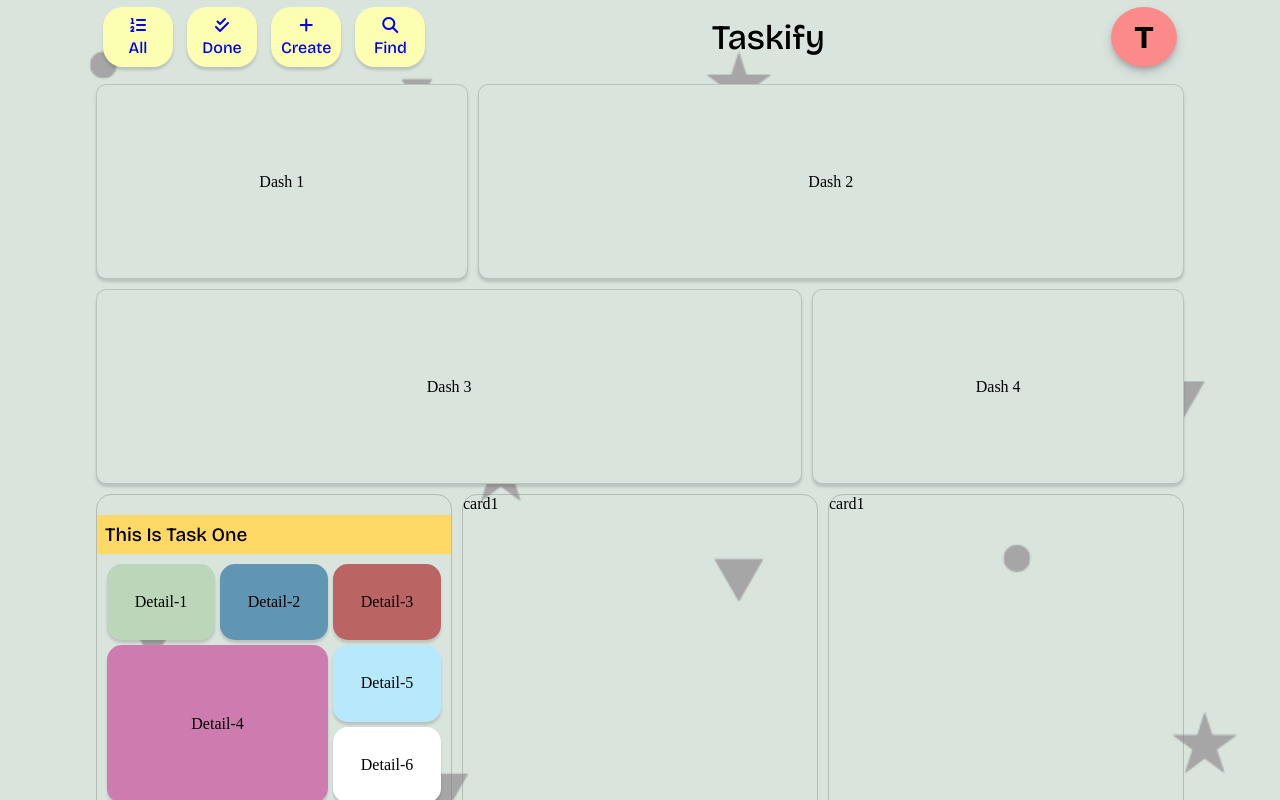
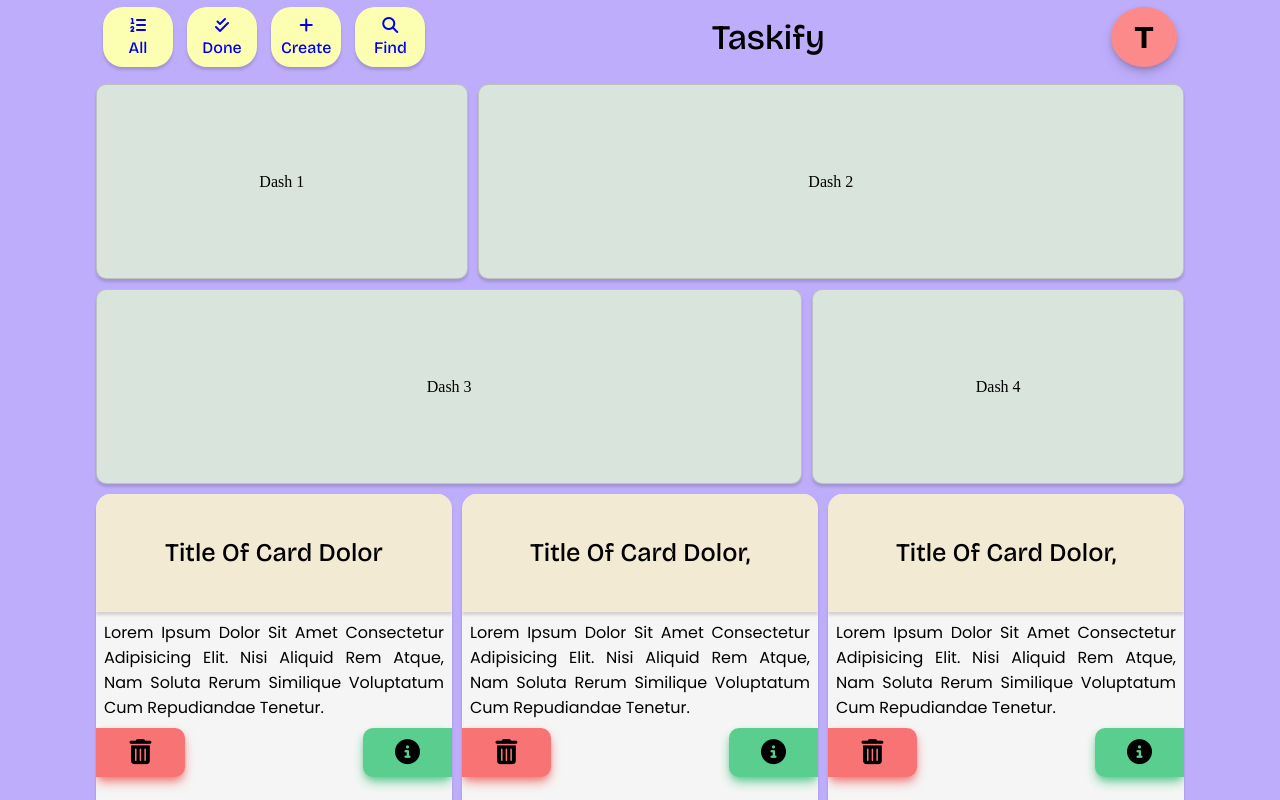
Before and after one commit to tahaali-dev/Taskifyclient, a React (Vite) app: page /dash in a window 1280 px wide. Shown: the top 800 px of the page. Built offline with nearby package versions, Linux system fonts and the light colour scheme.

Commit message:
card final chck

```diff
--- a/src/Components/Card/Card.css
+++ b/src/Components/Card/Card.css
@@ -1,7 +1,3 @@
-
-
-
-
 .card-container {
   /* border: 1px solid red; */
   display: grid;
@@ -11,83 +7,83 @@
 }
 .card {
   /* border: 1px solid green; */
-    height: 40vh;
+  height: 42vh;
   border-radius: 15px;
   display: flex;
   flex-direction: column;
   background-color: transparent;
   overflow: hidden;
-    border: 1px solid rgba(128, 128, 128, 0.418);
+  background-color: #f5f5f5;
+  box-shadow: rgba(0, 0, 0, 0.15) 0px 3px 3px 0px;
 }
 .title {
-    margin-top: 20px;
-    background-color: #ffd966;
+  /* border: 1px solid; */
+  /* margin-top: 15px; */
   padding: 8px;
   font-family: var(--bric);
-    font-size: 19px;
-  }
-  .task-details {
-    /* border: 1px solid white; */
-    height: 100%;
-    display: grid;
-    grid-template-areas:
-    "d1 d2 d3"
-    "d4 d4 d5"
-    "d4 d4 d6"
-    ;
-    gap: 5px;
-    padding: 10px;
-  }
-  .dt{
-      /* border: 1px solid; */
-      /* background-color: aliceblue; */
-      border-radius: 15px;
+  font-size: 17px;
+  min-height: 35%;
   display: flex;
   justify-content: center;
   align-items: center;
+  background-color: #f2ead3;
   box-shadow: rgba(0, 0, 0, 0.15) 0px 3px 3px 0px;
+  text-transform: capitalize;
+}
+.desc {
+  padding: 8px;
+  font-family: var(--pop);
+  text-align: justify;
+  text-transform: capitalize;
+}
+.bottom-card {
+  /* border: 1px solid; */
+  display: flex;
+  justify-content: space-between;
+}
+.bottom-card .delete {
+  font-size: 25px;
+  padding: 12px;
+  width: 25%;
+  background-color: #f87474;
+  border-radius: 0px 10px 10px 0px;
+  display: flex;
+  justify-content: center;
+  box-shadow: #f87474 0px 6px 12px -2px,
+  rgba(0, 0, 0, 0.3) 0px 3px 7px -3px;
+  transition: 0.3s ease-in-out;
+}
+.delete:hover{
+    background-color: #FF1E00;
+    color: white;
+    transition: 0.3s ease-in-out;
+}
+.readmore {
+  min-width: 25%;
+  background-color: #59ce8f;
+  display: flex;
+  justify-content: center;
+  border-radius: 10px 0px 0px 10px;
+  box-shadow: #59ce8f 0px 6px 12px -2px,
+  rgba(0, 0, 0, 0.3) 0px 3px 7px -3px;
+  transition: 0.3s ease-in-out;
 
 }
-  .dt-1{
-      grid-area: d1;
-    background-color: #bbd6b8;
-
+.readmore:hover{
+    background-color: green;
+    color: white;
+    transition: 0.3s ease-in-out;
 }
-  .dt-2{
-      grid-area: d2;
-    background-color: #6096b4;
-
-  }
-  .dt-3{
-      grid-area: d3;
-    /* background-color: #b8e8fc; */
-    background-color: #bb6464;
-
-
-  }
-  .dt-4{
-      grid-area: d4;
-    background-color: #ce7bb0;
-
-  }
-  .dt-5{
-      grid-area: d5;
-    background-color: #b8e8fc;
-
-  }
-  .dt-6{
-      grid-area: d6;
-    background-color: white;
-
+.readmore i {
+  font-size: 25px;
+  padding: 12px;
 }
 
-
-  @media(max-width:786px){
-      .card-container{
-    grid-template-columns: 1fr 1fr ;
-
+@media (max-width: 786px) {
+  .card-container {
+    grid-template-columns: 1fr 1fr;
   }
-      .card{
-          height: 30vh;
+  .card {
+    height: 47vh;
   }
 }
--- a/src/Components/Card/Card.jsx
+++ b/src/Components/Card/Card.jsx
@@ -3,23 +3,95 @@ import "./Card.css";
 
 const Card = () => {
   return (
-     <div className="card-container">
-<div className="card">
-  <div className="title">This Is Task One</div>
-  <div className="task-details">
-    <div className="dt-1 dt">Detail-1</div>
-    <div className="dt-2 dt">Detail-2</div>
-    <div className="dt-3 dt">Detail-3</div>
-    <div className="dt-4 dt">Detail-4</div>
-    <div className="dt-5 dt">Detail-5</div>
-    <div className="dt-6 dt">Detail-6</div>
-  </div>
-</div>
-<div className="card">card1</div>
-<div className="card">card1</div>
-<div className="card">card1</div>
-<div className="card">card1</div>
-</div>
+    <div className="card-container">
+      <div className="card">
+        <div className="title">
+          <h2>title Of Card dolor</h2>
+        </div>
+        <div className="desc">
+          <p>
+            Lorem ipsum dolor sit amet consectetur adipisicing elit. Nisi
+            aliquid rem atque, nam soluta rerum similique voluptatum cum
+            repudiandae tenetur.
+          </p>
+        </div>
+
+        <div className="bottom-card">
+          <i className="fa-solid fa-trash-can delete"></i>
+          <div className="readmore">
+
+              <i className="fa-solid fa-circle-info"></i>
+
+          </div>
+        </div>
+      </div>
+
+      <div className="card">
+        <div className="title">
+          <h2>title Of Card dolor,</h2>
+        </div>
+        <div className="desc">
+          <p>
+            Lorem ipsum dolor sit amet consectetur adipisicing elit. Nisi
+            aliquid rem atque, nam soluta rerum similique voluptatum cum
+            repudiandae tenetur.
+          </p>
+        </div>
+
+        <div className="bottom-card">
+          <i className="fa-solid fa-trash-can delete"></i>
+          <div className="readmore">
+
+              <i className="fa-solid fa-circle-info"></i>
+
+          </div>
+        </div>
+      </div>
+
+      <div className="card">
+        <div className="title">
+          <h2>title Of Card dolor,</h2>
+        </div>
+        <div className="desc">
+          <p>
+            Lorem ipsum dolor sit amet consectetur adipisicing elit. Nisi
+            aliquid rem atque, nam soluta rerum similique voluptatum cum
+            repudiandae tenetur.
+          </p>
+        </div>
+
+        <div className="bottom-card">
+          <i className="fa-solid fa-trash-can delete"></i>
+          <div className="readmore">
+
+              <i className="fa-solid fa-circle-info"></i>
+
+          </div>
+        </div>
+      </div>
+
+      <div className="card">
+        <div className="title">
+          <h2>title Of Card dolor,</h2>
+        </div>
+        <div className="desc">
+          <p>
+            Lorem ipsum dolor sit amet consectetur adipisicing elit. Nisi
+            aliquid rem atque, nam soluta rerum similique voluptatum cum
+            repudiandae tenetur.
+          </p>
+        </div>
+
+        <div className="bottom-card">
+          <i className="fa-solid fa-trash-can delete"></i>
+          <div className="readmore">
+
+              <i className="fa-solid fa-circle-info"></i>
+
+          </div>
+        </div>
+      </div>
+    </div>
   );
 };
 
--- a/src/index.css
+++ b/src/index.css
@@ -22,12 +22,8 @@
 }
 
 body {
-  /* background-color: var(--back3);  */
-  background-image: url(/back2.png);
-/* background-repeat: no-repeat; */
-  background-size: cover;
-  /* min-width: 100vw;
-  max-width: 100vw; */
+  background-color: #BEADFA;
+
 }
 
 /* font-family: 'Bricolage Grotesque', sans-serif;
```
Lines whose indentation alone changed are shown as unchanged.
